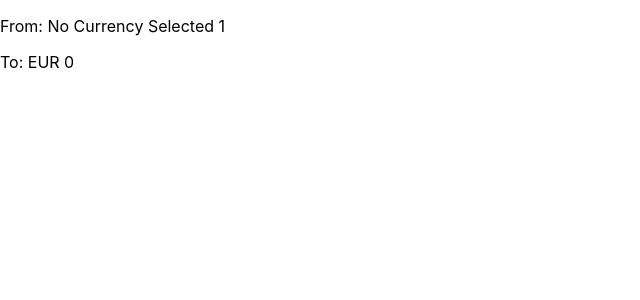
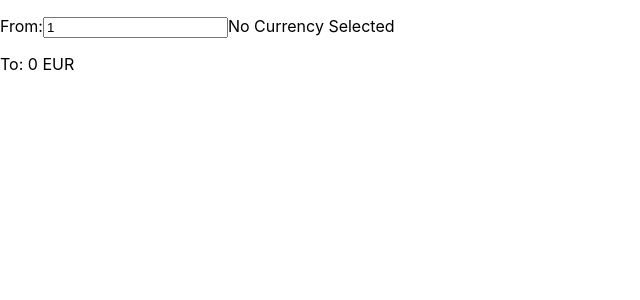
Before and after one commit to Mohan-Palat/project-11, a React (Create React App) app: page / in a window 1280 px wide. Shown: the top 300 px of the page, without its empty margins (0-640 px from the left). Built offline with nearby package versions, Linux system fonts and the light colour scheme; no server answers.

Commit message:
Add ability to modify conversion amount

```diff
--- a/src/App.js
+++ b/src/App.js
@@ -2,7 +2,7 @@
 import Country from "./component/Country";
 import ExchangeRate from "./component/ExchangeRate";
 import { getExchangeRate } from "./api.js";
-import CountryFlag from './component/CountryFlag'
+
 
 
 class App extends Component {
@@ -12,6 +12,7 @@
     this.state = {
       exchangeRateResponse: {},
       comparedCurrency: 'EUR',
+      increments: 1
 
     };
   }
@@ -42,6 +43,8 @@
         <ExchangeRate
           comparedCurrency={this.state.comparedCurrency}
           exchangeRateResponse={this.state.exchangeRateResponse}
+          onAmountChange={this.handleAmountChange}
+          increments={this.state.increments}
         />
 
         {/* <ExchangeRate /> */}
@@ -75,6 +78,17 @@
       comparedCurrency: compared,
     });
   };
+
+  handleAmountChange = (value) => {
+    console.log("Amount change val: ",value);
+    let amount = value;
+
+    console.log("Our increments: ", this.state.increments);
+
+    this.setState({
+      increments: amount
+    })
+}
 }
 
 export default App;
--- a/src/component/ExchangeRate.js
+++ b/src/component/ExchangeRate.js
@@ -1,10 +1,8 @@
 import React, { Component } from "react";
-import { getSymbols } from "../api.js";
+
 
 class ExchangeRate extends Component {
-  constructor(props) {
-    super(props);
-  }
+
 
   render() {
    // console.log("Exchange rate props: ", this.props.exchangeRateResponse);
@@ -20,10 +18,24 @@
 
     return (
       <div>
-        <p> From: {baseCurrency + " 1"}</p>
-        <p> To: {this.props.comparedCurrency + "  " + comparedAmount} </p>
+
+        <p> From:
+            <input type="text"
+                value={this.props.increments}
+                onChange={this.onAmountChange}
+            />
+
+            {baseCurrency}
+
+        </p>
+
+        <p> To: {this.props.increments * comparedAmount + " " + this.props.comparedCurrency} </p>
       </div>
     );
+  }
+  onAmountChange = (e) => {
+
+      this.props.onAmountChange(e.target.value);
   }
 }
 
```
